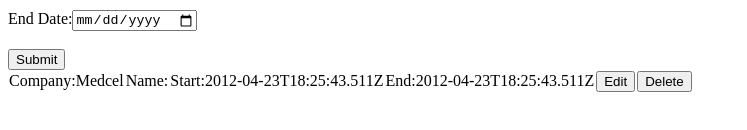
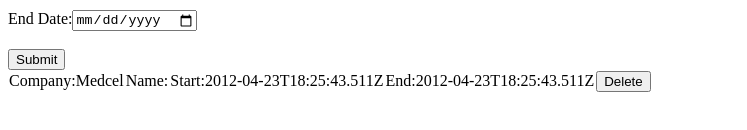
Before and after one commit to gabalbcos/react-cv-odin-project, a React (Create React App) app in the folder cv/: page / in a window 1280 px wide. Shown: the part 234-364 px from the top of the page, without its empty margins (0-747 px from the left). Built offline with nearby package versions, Linux system fonts and the light colour scheme; data requests are answered from the project's data file; the HTML template or start-up script is replaced by a standard one.

Commit message:
remove edit button

```diff
--- a/cv/src/pages/Home.jsx
+++ b/cv/src/pages/Home.jsx
@@ -1,7 +1,6 @@
 import React from 'react'
 import { useEffect, useState } from 'react'
 import axios from 'axios';
-import { Link } from "react-router-dom";
 
 const Home = () => {
     const [jobExpData, setJobExp] = useState([]);
@@ -66,11 +65,6 @@
               <td>Start:{job.startDate}</td>
               <td>End:{job.endDate}</td>
               <td>
-                <Link to={`/edit/${job.id}`}>
-                  <button>Edit</button>
-                </Link>
-              </td>
-              <td>
                 <button onClick={() => handleDelete(job.id)}>Delete</button>
               </td>
             </tr>
```
